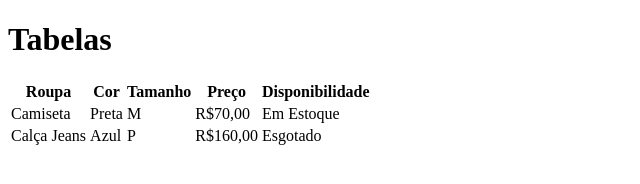
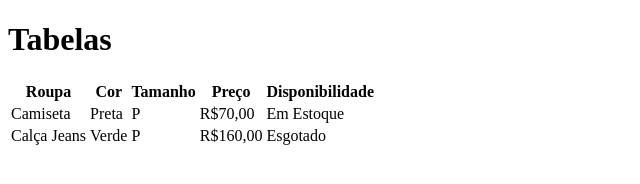
Before and after one commit to Paulo-vitorsoares/aula-tabela, a plain HTML site: page index.html in a window 1280 px wide. Shown: the full height of the page, 0-640 px from the left. Drawn offline with Linux system fonts and the light colour scheme.

Commit message:
Mudança de M para P

```diff
--- a/index.html
+++ b/index.html
@@ -21,13 +21,13 @@
         <tr>
             <td>Camiseta</td>
             <td>Preta</td>
-            <td>M</td>
+            <td>P</td>
             <td>R$70,00</td>
             <td>Em Estoque</td>
         </tr>
         <tr>
             <td>Calça Jeans</td>
-            <td>Azul</td>
+            <td>Verde</td>
             <td>P</td>
             <td>R$160,00</td>
             <td>Esgotado</td>
```
